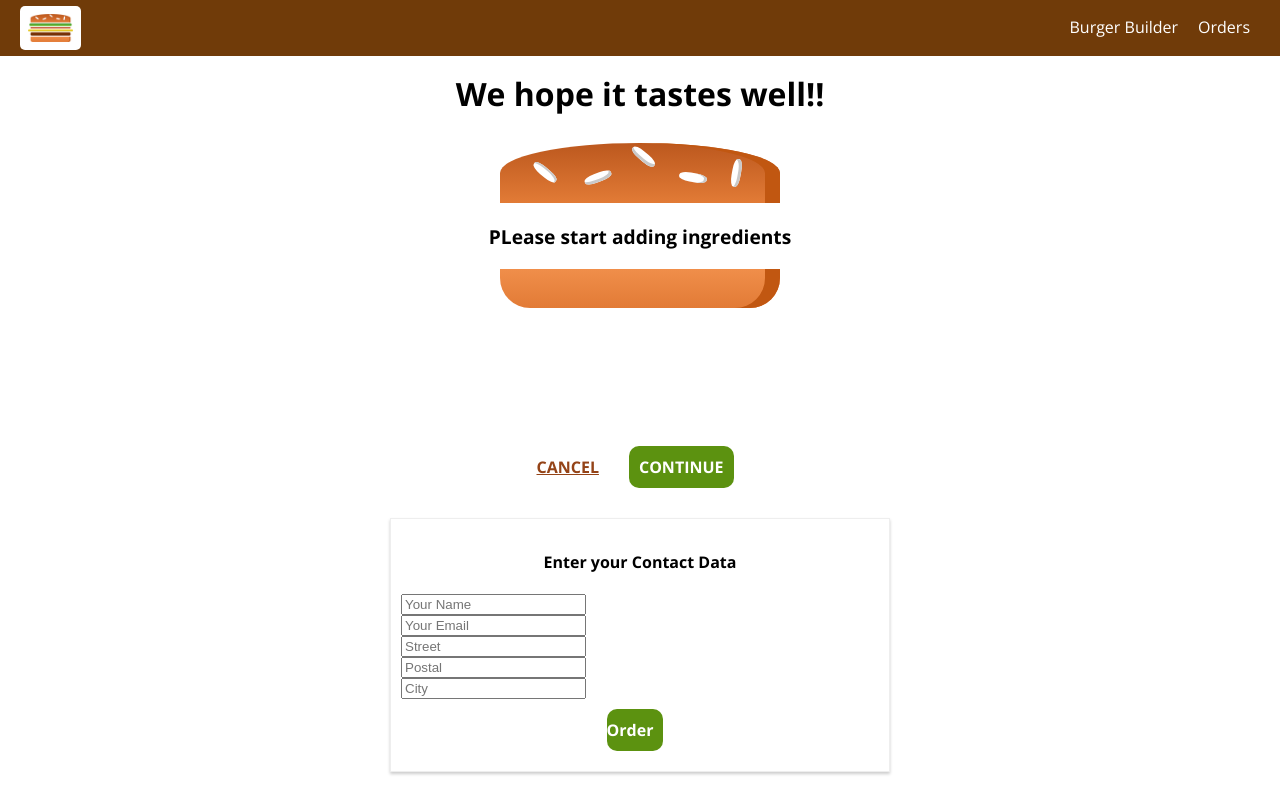
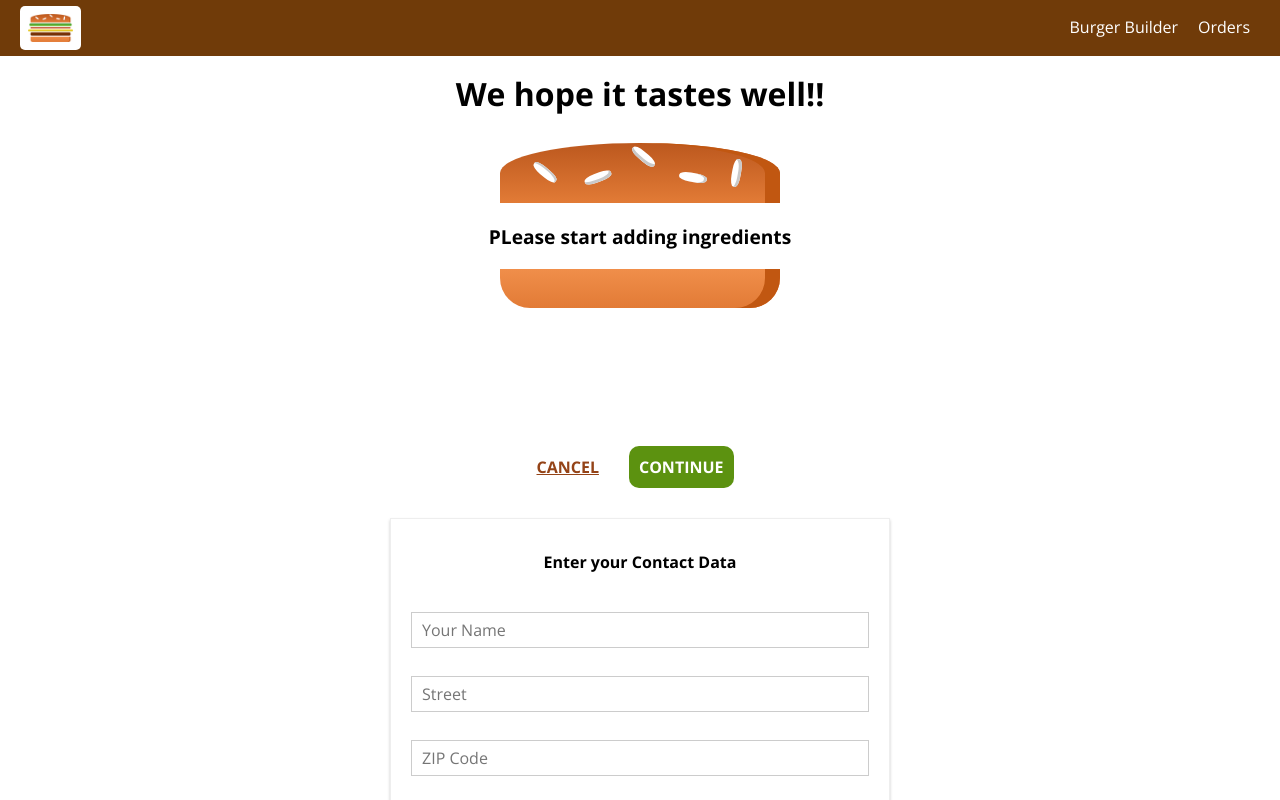
Before and after one commit to mahovsson/burger-builder-REACT, a React app: page /checkout in a window 1280 px wide. Both pictures are taken after a click on the button "CONTINUE". Shown: the top 800 px of the page. Built offline with nearby package versions, Linux system fonts and the light colour scheme.

Commit message:
Form validation added plus input components

```diff
--- a/src/components/UI/Button/Button.css
+++ b/src/components/UI/Button/Button.css
@@ -15,6 +15,12 @@
   padding-left: 0;
 }
 
+.Button:disabled {
+  color: #ccc;
+  cursor: not-allowed;
+  background-color: grey;
+}
+
 .Success {
   color: white;
   background-color: #5c9210;
--- a/src/components/UI/Button/Button.js
+++ b/src/components/UI/Button/Button.js
@@ -1,17 +1,12 @@
-import React from 'react'
-import classes from '../Button/Button.css'
+import React from 'react';
 
-const button = (props) => {
+import classes from './Button.css';
 
-  return(
+const button = (props) => (
     <button
-      className={[classes.Button, classes[props.btnType]].join(' ')}
-      onClick={props.clicked}
-      >
-      {props.children}
-    </button>
-  )
-
-}
+        disabled={props.disabled}
+        className={[classes.Button, classes[props.btnType]].join(' ')}
+        onClick={props.clicked}>{props.children}</button>
+);
 
 export default button;
--- /dev/null
+++ b/src/components/UI/Input/Input.css
@@ -0,0 +1,32 @@
+.Input {
+  width: 100%;
+  padding: 10px;
+  box-sizing: border-box;
+}
+
+.Label {
+  font-weight: bold;
+  display: block;
+  margin-bottom: 8px;
+}
+
+.InputElement {
+  outline: none;
+  border: 1px solid #ccc;
+  background-color: white;
+  font: inherit;
+  padding: 6px 10px;
+  display: block;
+  width: 100%;
+  box-sizing: border-box;
+}
+
+.InputElement:focus {
+  outline: none;
+  background-color: #ccc;
+}
+
+.Invalid {
+  border: 1px solid red;
+  background-color: #fda49a;
+}
--- /dev/null
+++ b/src/components/UI/Input/Input.js
@@ -0,0 +1,57 @@
+import React from 'react';
+import classes from './Input.css'
+
+const input = (props) => {
+  let inputElement = null;
+  const inputClasses = [classes.InputElement];
+
+  if (props.invalid && props.shouldValidate && props.touched) {
+    inputClasses.push(classes.Invalid);
+  }
+
+  switch (props.elementType) {
+    case ('input'):
+      inputElement = <input
+        className={inputClasses.join(' ')}
+        {...props.elementConfig}
+        value={props.value}
+        onChange={props.changed} />;
+      break;
+    case ('textarea'):
+      inputElement = <input
+        classname={inputClasses.join(' ')}
+        {...props.elementConfig}
+        value={props.value}
+        onChange={props.changed} />;
+      break;
+    case ('select'):
+      inputElement = (<select
+        className={inputClasses.join(' ')}
+        value={props.value}
+        onChange={props.changed}>
+        {props.elementConfig.options.map(option => (
+          <option key={option.value} value={option.value}>
+            {option.displayValue}
+          </option>
+        ))}
+        </select>
+        );
+      break;
+    default:
+      inputElement = <input
+        className={inputClasses.join(' ')}
+        {...props.elementConfig}
+        value={props.value}
+        onChange={props.changed} />;
+  }
+
+  return (
+    <div className={classes.Input}>
+      <label className={classes.Label}>{props.label}</label>
+      {inputElement}
+    </div>
+
+   );
+}
+
+export default input;
--- a/src/containers/Checkout/ContactData/ContactData.css
+++ b/src/containers/Checkout/ContactData/ContactData.css
@@ -8,10 +8,6 @@
   box-sizing: border-box;
 }
 
-.Input {
-  display: block;
-}
-
 @media (min-width: 600px) {
   .ContactData {
     width: 500px;
--- a/src/containers/Checkout/ContactData/ContactData.js
+++ b/src/containers/Checkout/ContactData/ContactData.js
@@ -3,36 +3,111 @@
 import classes from '../ContactData/ContactData.css'
 import axios from '../../../axios-order'
 import Spinner from '../../../components/UI/Spinner/Spinner'
+import Input from '../../../components/UI/Input/Input'
 
 class ContactDetails extends Component {
   state = {
-    name: '',
-    email: '',
-    address: {
-      street: '',
-      postalCode: '',
-      city: '',
+    orderForm: {
+      name: {
+        elementType: 'input',
+        elementConfig: {
+          type: 'text',
+          placeholder: 'Your Name'
+        },
+        value:'',
+        validation: {
+          required: true
+        },
+        valid: false,
+        touched: false
+      },
+      street: {
+        elementType: 'input',
+        elementConfig: {
+          type:'text',
+          placeholder: 'Street'
+        },
+        value: '',
+        validation: {
+          required: true
+        },
+        valid: false,
+        touched: false
+      },
+      zipCode: {
+        elementType: 'input',
+        elementConfig: {
+          type:'text',
+          placeholder: 'ZIP Code'
+        },
+        value: '',
+        validation: {
+          required: true,
+          minLength: 5,
+          maxLength: 5,
+          isNumeric: true
+        },
+        valid: false,
+        touched: false
+      },
+      country: {
+        elementType: 'input',
+        elementConfig: {
+          type:'text',
+          placeholder: 'Country',
+        },
+        value: '',
+        validation: {
+          required: true
+        },
+        valid: false,
+        touched: false
+      },
+      email: {
+        elementType: 'input',
+        elementConfig: {
+          type: 'email',
+          placeholder: 'Your Email'
+        },
+        value: '',
+        validation: {
+          required: true,
+          isEmail: true
+        },
+        valid: false,
+        touched: false
+      },
+      deliveryMethod: {
+        elementType: 'select',
+        elementConfig: {
+          options: [
+            {value: 'fastest', displayValue: 'Fastest'},
+            {value: 'cheapest', displayValue: 'Cheapest'}
+          ]
+        },
+        value:'fastes',
+        validation: {},
+        valid: true,
+      }
     },
+    formIsValid: false,
     loading: false
    }
 
    orderHandler = (e) => {
-     e.preventDefault();
-     this.setState({loading: true})
-    const order = {
+     e.preventDefault(); // prevent default action
+     this.setState({loading: true}) // add spinner
+    const formData = {};
+    for (let formElementIdentifier in this.state.orderForm) {
+      formData[formElementIdentifier] = this.state.orderForm[formElementIdentifier].value;
+    } // make array from object for input elements
+
+     const order = {
       ingredients: this.props.ingredients,
       price: this.props.price,
-      customer: {
-        name:'John Snow',
-        address: {
-          street: 'Kubicka 4',
-          zipCode: '12456',
-          country: 'Germany'
-        },
-        email: 'johnsnow@seznam.cz'
-      },
-      deliveryMethod: 'fastest'
-    }
+      orderData: formData
+    } // order for axios to put post request
+
     axios.post('/orders.json', order)
       .then(response => {
         this.setState({loading:false});
@@ -43,19 +118,86 @@
       });
    }
 
+   checkValidity(value, rules) {
+     let isValid = true;
+      if(!rules) {
+        return true;
+      }
+      if (rules.required) {
+        isValid = value.trim() !== '' && isValid;
+      }
+
+      if (rules.minLength) {
+        isValid = value.length >= rules.minLength && isValid
+      }
+
+      if (rules.maxLength) {
+        isValid = value.length <= rules.maxLength && isValid
+      }
+
+      if(rules.isEmail) {
+        const patter = /[a-z0-9!#$%&'*+/=?^_`{|}~-]+(?:\.[a-z0-9!#$%&'*+/=?^_`{|}~-]+)*@(?:[a-z0-9](?:[a-z0-9-]*[a-z0-9])?\.)+[a-z0-9](?:[a-z0-9-]*[a-z0-9])?/;
+        isValid = patter.test(value) && isValid
+      }
+
+      if (rules.isNumeric) {
+        const patter = /^\d+$/;
+        isValid = patter.test(value) && isValid
+      }
+
+      return isValid;
+   }
+
+   inputChangedHandler = (event, inputIdentifier) => {
+     const updateOrderForm = {
+       ...this.state.orderForm
+     };
+     const updatedFormElement = {
+       ...updateOrderForm[inputIdentifier]
+     };
+     updatedFormElement.value = event.target.value;
+     updatedFormElement.valid = this.checkValidity(updatedFormElement.value, updatedFormElement.validation);
+     updatedFormElement.touched = true;
+     updateOrderForm[inputIdentifier] = updatedFormElement;
+
+     let formIsValid = true;
+     for(let inputIdentifier in updateOrderForm) {
+       formIsValid = updateOrderForm[inputIdentifier].valid && formIsValid;
+     }
+     this.setState({orderForm: updateOrderForm, formIsValid: formIsValid});
+    }
+
   render() {
+    const formElementsArray = [];
+    for (let key in this.state.orderForm) {
+      formElementsArray.push({
+        id: key,
+        config: this.state.orderForm[key]
+      });
+    }
+
+
     let form = (
-        <form>
-          <input className={classes.Input} type="text" name="name" placeholder="Your Name"></input>
-          <input className={classes.Input} type="email" name="email" placeholder="Your Email"></input>
-          <input className={classes.Input} type="text" name="street" placeholder="Street"></input>
-          <input className={classes.Input} type="text" name="postal" placeholder="Postal"></input>
-          <input className={classes.Input} type="text" name="city" placeholder="City"></input>
-          <Button btnType="Success" clicked={this.orderHandler}>Order</Button>
-        </form>);
-    if (this.state.loading) {
-      form = <Spinner />
+      <form onSubmit={this.orderHandler}>
+        {formElementsArray.map(formElement => (
+          <Input
+              key={formElement.id}
+              elementType={formElement.config.elementType}
+              elementConfig={formElement.config.elementConfig}
+              value={formElement.config.value}
+              invalid={!formElement.config.valid}
+              shouldValidate={formElement.config.validation}
+              touched={formElement.config.touched}
+              changed={(event) => this.inputChangedHandler(event, formElement.id)} />
+        ))}
+        <Button btnType="Success" disabled={!this.state.formIsValid}>ORDER</Button>
+      </form>
+    );
+
+    if( this.state.loading) {
+      form = <Spinner />;
     }
+
     return (
       <div className={classes.ContactData}>
         <h4>Enter your Contact Data</h4>
```
